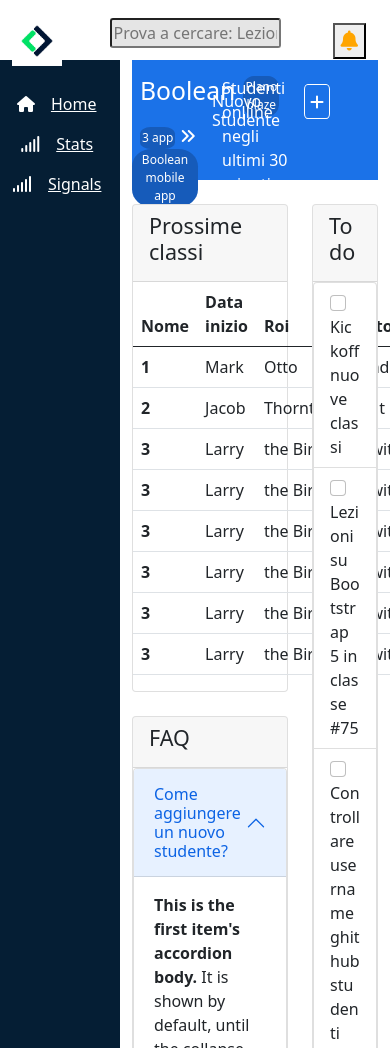
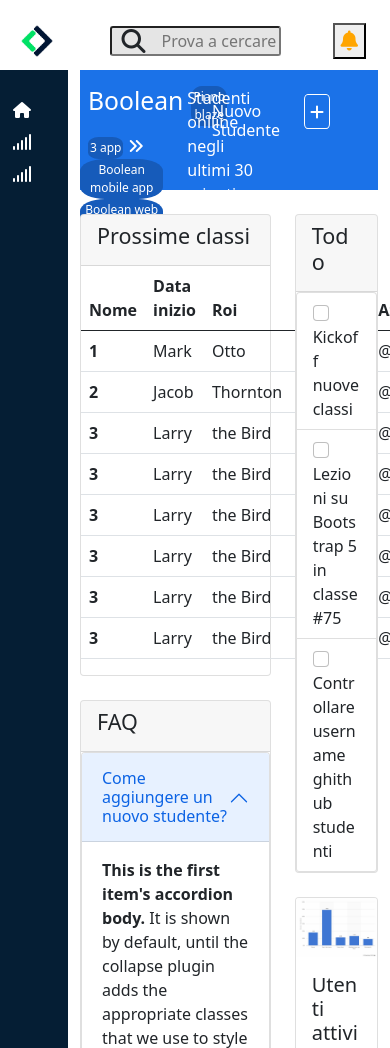
Before and after one commit to Alati11/html-css-bootstrap-dashboard, a plain HTML site: page index.html in a window 390 px wide. Shown: the top 1048 px of the page. Drawn offline with nearby package versions, Linux system fonts and the light colour scheme.

Commit message:
correction responsive mobile sidebar

```diff
--- a/css/app.css
+++ b/css/app.css
@@ -1,3 +1,7 @@
+:root {
+	--sidebar-width: 68px;
+}
+
 #app {
 	height: 100vh;
     /* overflow: hidden; */
@@ -8,13 +12,33 @@ a {
 
 .header {
     width:100%;
-    height: 60px;
+    height: 70px;
     background-color: white;
 }
 /* toolbar */
 .logo-mobile {
 	height: 50px;
 }
+
+.search-bar .search-bar__icon {
+	top: 50%;
+	left: 12px;
+	transform: translateY(-50%);
+	font-size: 24px;
+	pointer-events: none;
+}
+
+input {
+    width:100%;
+    border-radius: 3px;
+    background-color: #E5E5E5;
+}
+
+.search-bar input {
+	padding-left: 50px;
+	background-color: #e5e5e5;
+}
+
 /* hero */
 .button-pr {
     font-size: 12px;
@@ -36,25 +60,23 @@ a {
 
 }
 
+/* sidebar */
 .sidebar {
-    width:120px;
+    width:68px;
     /* height: 800px; */
     background-color:#051E34;
     color: white;
 }
-
+.sidebar__nav-item .item__icon {
+	flex-basis: 26px;
+	text-align: center;
+}
 .sidebar__admin {
     align-items: end;
 }
 
 .icon-admin {
     margin-top: 170px;
-}
-
-input {
-    width:100%;
-    border-radius: 3px;
-    background-color: #E5E5E5;
 }
 
 .content-hero {
@@ -70,6 +92,28 @@ input {
 .bell {
     color: orange;
 }
+/* // Small devices (landscape phones, 576px and up) */
+@media (min-width: 576px) {
+}
+
+/* // Medium devices (tablets, 768px and up) */
+@media (min-width: 768px) {
+}
+
+/* // Large devices (desktops, 992px and up) */
+@media (min-width: 992px) {
+	.sidebar {
+		width: 150px;
+	}
+}
+
+/* // X-Large devices (large desktops, 1200px and up) */
+@media (min-width: 1200px) {
+}
+
+/* // XX-Large devices (larger desktops, 1400px and up) */
+@media (min-width: 1400px) {
+}
 
 /* content */
 /* card */
--- a/index.html
+++ b/index.html
@@ -28,14 +28,18 @@
                 </div>
                 <img class="d-block d-lg-none logo-mobile" src="./img/mobile-logo.png" alt="">
             </div>
-            <div class="col-3 flex-grow-1 ">
+            <div class="col-3 flex-grow-1">
                 <form action="" class="custom-form" method="POST">
-                    <p class="">
+                    <div class="search-bar position-relative h-100">
                         <input type="text" name="name" placeholder="Prova a cercare: Lezioni di Laravel"/>
-                    </p>
+                        <span class="position-absolute search-bar__icon">
+                            <i class="fa-solid fa-magnifying-glass"></i>
+                        </span>
+                    </div>
+
                 </form>
             </div>
-            <div class="col-3 me-auto px-4 gap-2 align-middle">
+            <div class="col-3 me-auto px-4 gap-4">
                 <div class="menu-icon-toolbar nav justify-content-end">
                     <a href="#" class="ms-2 text-dark d-none d-lg-block"><i class="fa-solid fa-list"></i></a>
                     <a href="#" class="ms-2 text-dark d-none d-lg-block"><i class="fa-solid fa-circle-question"></i></a>
@@ -59,22 +63,22 @@
                     <div class="col text-white">
                         <div class="sidebar__icon">
                             <ul class="nav flex-column align-items-center my-4">
-                                <li class="mx-auto">
+                                <li class="sidebar__nav-item mx-auto">
                                     <span class="d-flex align-items-center my-2">
                                         <i class="fa-solid fa-house"></i>
-                                        <a class="mx-3" href="#">Home</a>
+                                        <a class="d-none d-lg-block mx-3" href="#">Home</a>
                                     </span>
                                 </li>
-                                <li class="">
+                                <li class="sidebar__nav-item">
                                     <span class="d-flex align-items-center my-2">
                                         <i class="fa-solid fa-signal"></i>
-                                        <a class="mx-3" href="#">Stats</a>
+                                        <a class="d-none d-lg-block mx-3" href="#">Stats</a>
                                     </span>
                                 </li>
-                                <li class="">
+                                <li class="sidebar__nav-item">
                                     <span class="d-flex align-items-center my-2">
                                         <i class="fa-solid fa-signal"></i>
-                                        <a class="mx-3 " href="#">Signals</a>
+                                        <a class="d-none d-lg-block mx-3 " href="#">Signals</a>
                                     </span>
                                 </li>
                               </ul>
@@ -84,7 +88,7 @@
                     <div class="col align-items-end">
                         <span class="icon-admin d-flex align-items-center align-self-end">
                             <i class="fa-solid fa-gear"></i>
-                            <a class="mx-3" href="#">Admin </a>
+                            <a class="d-none d-lg-block mx-3" href="#">Admin </a>
                         </span>
                     </div>
                 </div>
```
